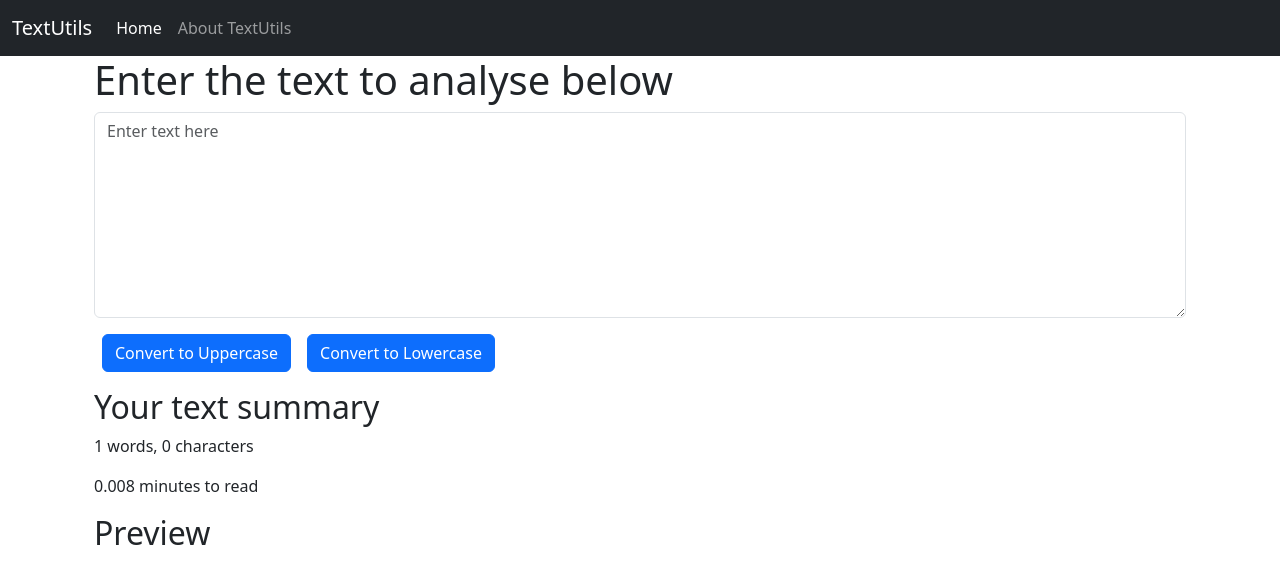
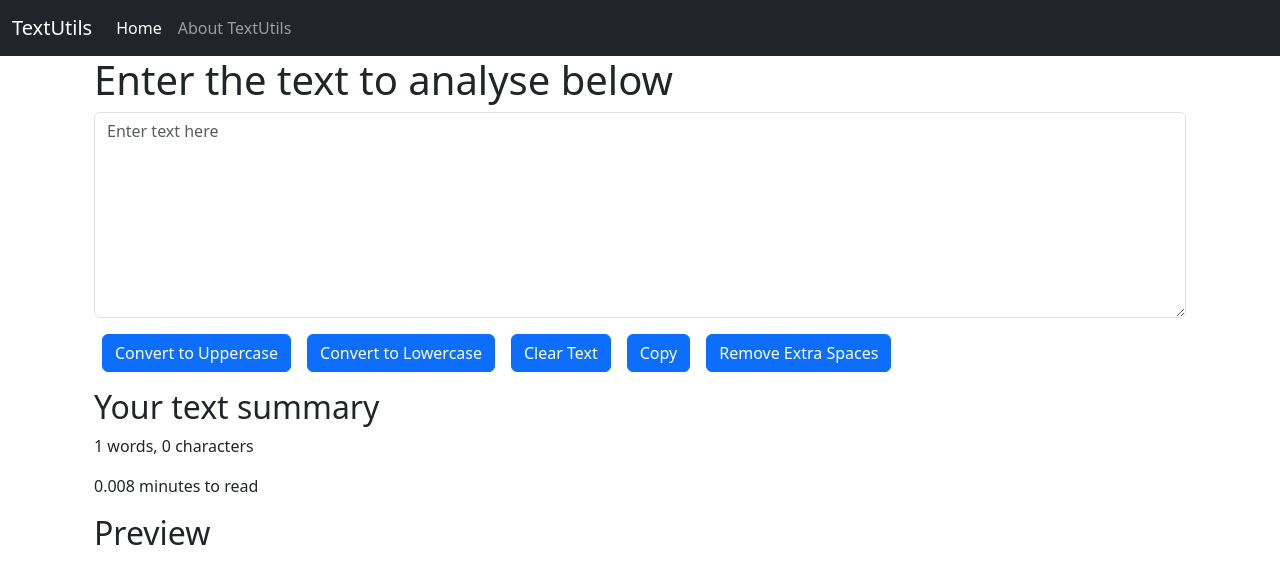
Before and after one commit to PARZIVAL0609/react-Harry, a React (Create React App) app in the folder textutils/: page / in a window 1280 px wide. Shown: the top 584 px of the page. Built offline with nearby package versions, Linux system fonts and the light colour scheme.

Commit message:
copy and remove extra spaces

```diff
--- a/textutils/src/components/TextForm.js
+++ b/textutils/src/components/TextForm.js
@@ -8,6 +8,19 @@
   const handleLowClick = () => {
     let newText = text.toLowerCase();
     setText(newText);
+  };
+  const handleClearClick = () => {
+    let newText = '';
+    setText(newText);
+  };
+  const handleCopy = () => {
+    let text = document.getElementById('myBox');
+    text.select();
+    navigator.clipboard.writeText(text.value);
+  };
+  const handleExtraSpace = () => {
+    let newText = text.split(/[ ]+/);
+    setText(newText.join(" "));
   };
   const handleOnChange = (event) => {
     setText(event.target.value);
@@ -35,6 +48,15 @@
         <button className="btn btn-primary mx-2" onClick={handleLowClick}>
           Convert to Lowercase
         </button>
+        <button className="btn btn-primary mx-2" onClick={handleClearClick}>
+          Clear Text
+        </button>
+        <button className="btn btn-primary mx-2" onClick={handleCopy}>
+          Copy
+        </button>
+        <button className="btn btn-primary mx-2" onClick={handleExtraSpace}>
+          Remove Extra Spaces
+        </button>
       </div>
       <div className="container my-3">
         <h2>Your text summary</h2>
```
